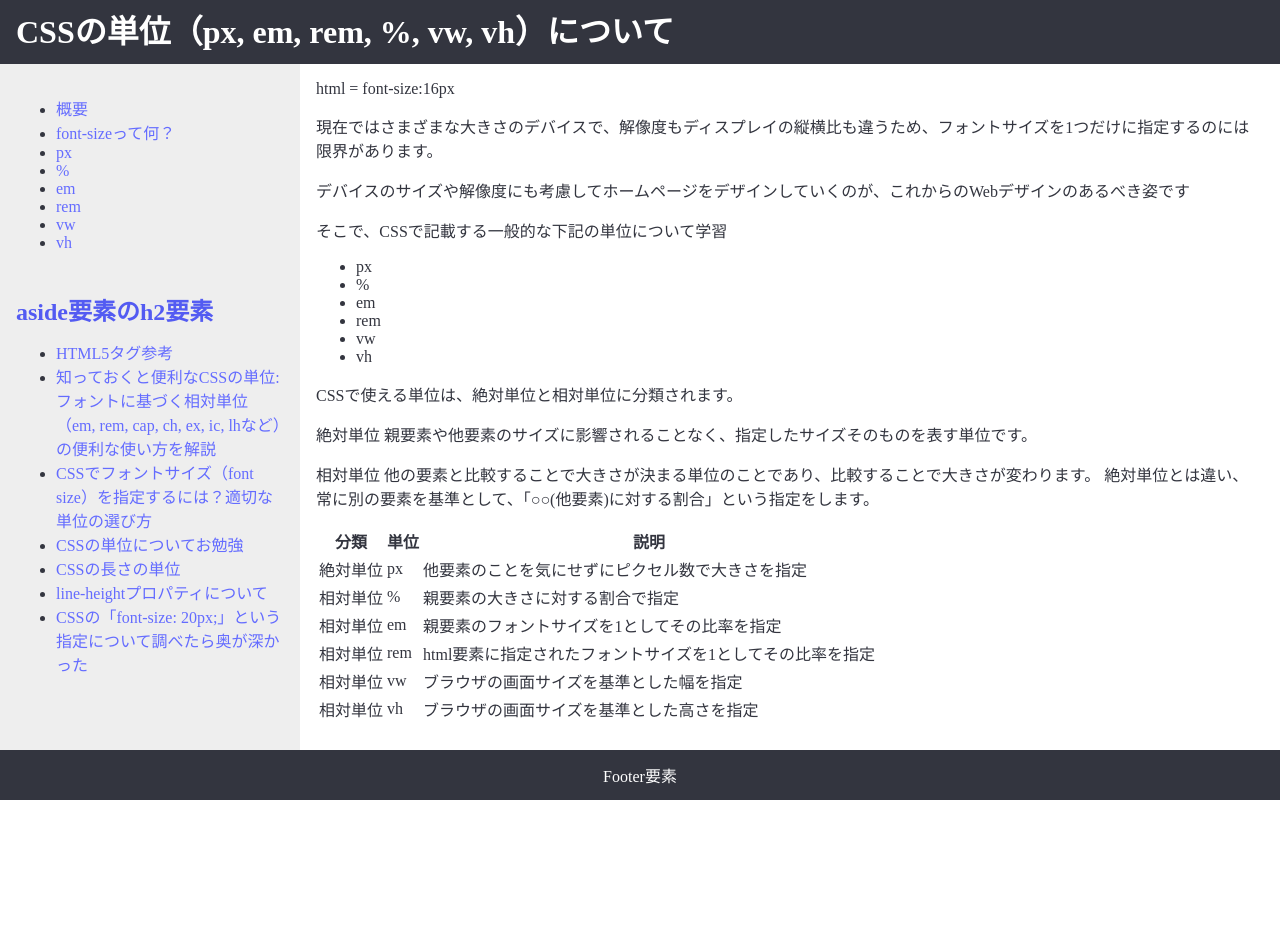
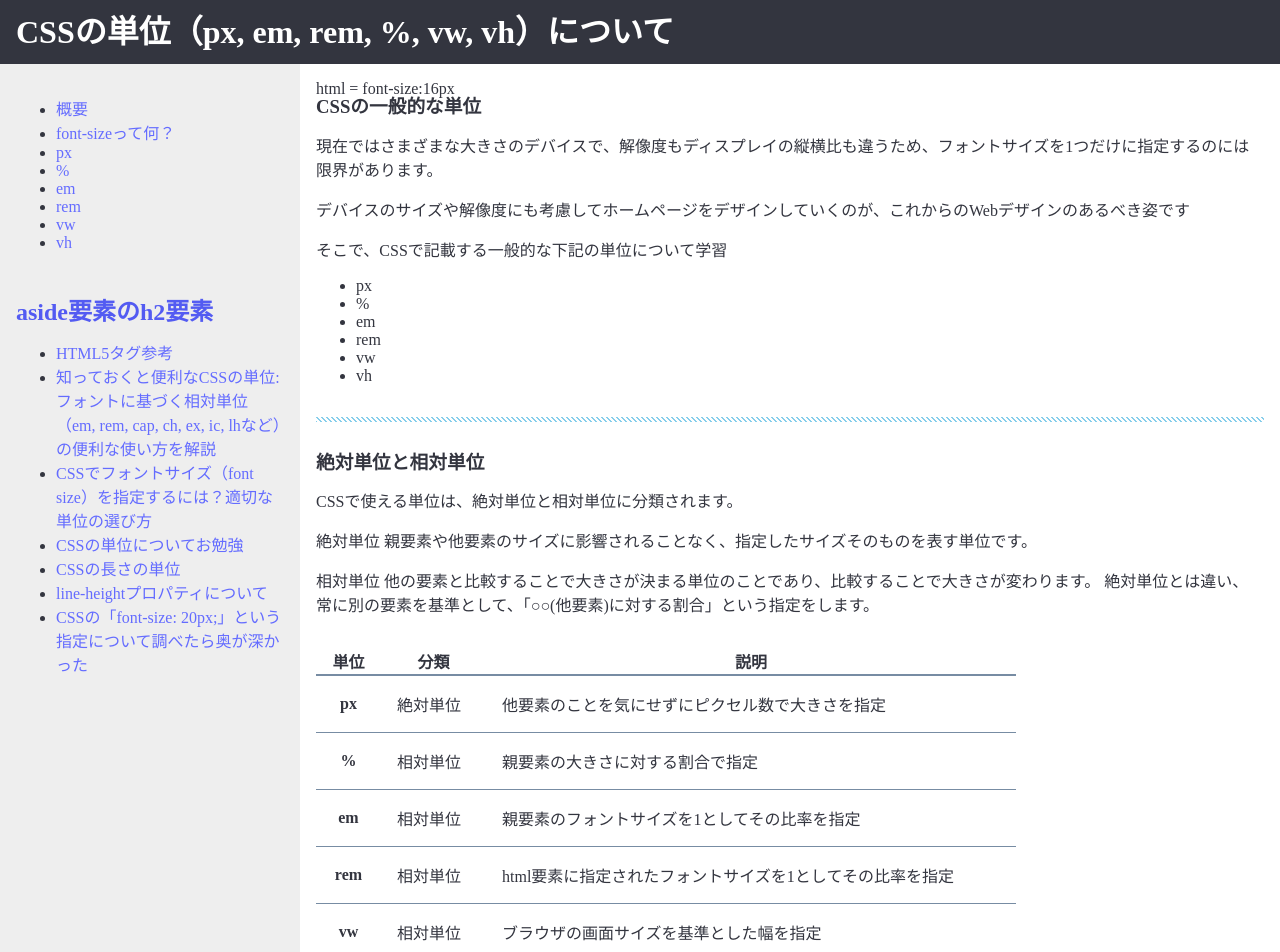
Before and after one commit to tmc-yukihide-ohta/css_study, a React (Vite) app: page / in a window 1280 px wide. Shown: the top 952 px of the page. Before the commit the page ends 800 px from the top, so only its background shows below. Built offline with nearby package versions, Linux system fonts and the light colour scheme.

Commit message:
コンテンツ作成中

```diff
--- a/src/App.scss
+++ b/src/App.scss
@@ -5,7 +5,7 @@
   width: 100%;
   height: 100vh;
   display: grid;
-  grid-template-rows: auto auto 1fr 50px;
+  grid-template-rows: 64px auto 64px;
   grid-template-columns: 300px 1fr;
 }
 
@@ -18,31 +18,38 @@ header {
 }
 
 main {
-  grid-row: 2/ 4;
+  grid-row: 2/ 3;
   grid-column: 2/ 3;
   background-color: $theme1-main-background-color;
   color:$theme1-main-font-color;
   padding: 16px;
+  height: auto;
 }
 
+.container {
+  grid-row: 2/ 3;
+  grid-column: 1/ 2;
+  display: grid;
+  grid-template-rows: auto 1fr;
+  grid-template-columns: 1fr;
   nav {
-  grid-row: 2/ 3;
+    grid-row: 1/ 2;
     grid-column: 1/ 2;
     background-color: $theme1-nav-background-color;
     color:$theme1-nav-font-color;
     padding: 16px;
   }
-
   Aside {
-  grid-row: 3/ 4;
+    grid-row: 2/ 3;
     grid-column: 1/2;
     background-color: $theme1-aside-background-color;
     color:$theme1-aside-font-color;
     padding: 16px;
   }
+}
 
 footer {
-  grid-row: 4/ 5;
+  grid-row: 3/ 4;
   grid-column: 1/ 3;
   background-color: $theme1-footer-background-color;
   color:$theme1-footer-font-color;
--- a/src/App.tsx
+++ b/src/App.tsx
@@ -16,15 +16,17 @@ function App() {
       <header>
         <Header />
       </header>
+      <div className="container">
+        <nav>
+          <Nav onComponentSelect={handleComponentSelect} />
+        </nav>
+        <aside>
+          <Aside />
+        </aside>
+      </div>
       <main>
         <Main selectedComponent={selectedComponent} />
       </main>
-      <nav>
-        <Nav onComponentSelect={handleComponentSelect} />
-      </nav>
-      <aside>
-        <Aside />
-      </aside>
       <footer>
         <Footer />
       </footer>
--- a/src/contents/OverView.module.scss
+++ b/src/contents/OverView.module.scss
@@ -1,3 +1,32 @@
-.overViewPage{
+.overViewPage {
+  //section {
+  //  margin-block-start: 2em;
+  //  margin-block-end: 2em;
+  //}
 
+  table {
+    margin-block-start: 2em;
+    border-collapse: collapse;
+    width: 100%;
+    max-width: 700px;
+
+    .heading {
+      text-align: center;
+      font-weight: bold;
+    }
+  }
+
+  th {
+    border-bottom: solid 2px #778ca3;
+  }
+
+  td {
+    padding: 1em;
+    border-bottom: solid 1px #778ca3;
+  }
+
+  hr{
+    margin-block-start: 2em;
+    margin-block-end: 2em;
+  }
 }
--- a/src/contents/Overview.tsx
+++ b/src/contents/Overview.tsx
@@ -3,6 +3,8 @@ import styles from './OverView.module.scss'
 const Overview = () => {
   return (
     <div className={styles.overViewPage}>
+      <section>
+        <h3>CSSの一般的な単位</h3>
         <p>
           現在ではさまざまな大きさのデバイスで、解像度もディスプレイの縦横比も違うため、フォントサイズを1つだけに指定するのには限界があります。
         </p>
@@ -18,6 +20,10 @@ const Overview = () => {
           <li>vw</li>
           <li>vh</li>
         </ul>
+      </section>
+      <hr />
+      <section>
+        <h3>絶対単位と相対単位</h3>
         <p>CSSで使える単位は、絶対単位と相対単位に分類されます。</p>
         <p>絶対単位 親要素や他要素のサイズに影響されることなく、指定したサイズそのものを表す単位です。</p>
         <p>
@@ -27,44 +33,45 @@ const Overview = () => {
         <table>
           <thead>
             <tr>
+              <th>単位</th>
               <th>分類</th>
-            <th>単位</th>
               <th>説明</th>
             </tr>
           </thead>
           <tbody>
             <tr>
+              <td className={styles.heading}>px</td>
               <td>絶対単位</td>
-            <td>px</td>
               <td>他要素のことを気にせずにピクセル数で大きさを指定</td>
             </tr>
             <tr>
+              <td className={styles.heading}>%</td>
               <td>相対単位</td>
-            <td>%</td>
               <td>親要素の大きさに対する割合で指定</td>
             </tr>
             <tr>
+              <td className={styles.heading}>em</td>
               <td>相対単位</td>
-            <td>em</td>
               <td>親要素のフォントサイズを1としてその比率を指定</td>
             </tr>
             <tr>
+              <td className={styles.heading}>rem</td>
               <td>相対単位</td>
-            <td>rem</td>
               <td>html要素に指定されたフォントサイズを1としてその比率を指定</td>
             </tr>
             <tr>
+              <td className={styles.heading}>vw</td>
               <td>相対単位</td>
-            <td>vw</td>
               <td>ブラウザの画面サイズを基準とした幅を指定</td>
             </tr>
             <tr>
+              <td className={styles.heading}>vh</td>
               <td>相対単位</td>
-            <td>vh</td>
               <td>ブラウザの画面サイズを基準とした高さを指定</td>
             </tr>
           </tbody>
         </table>
+      </section>
     </div>
   )
 }
--- a/src/main.scss
+++ b/src/main.scss
@@ -15,6 +15,16 @@ a {
 }
 a:hover {
   color: #535bf2;
+}
+hr {
+  margin: 0;
+  padding: 0;
+  border: 0;
+  height: 5px;
+  background-image: repeating-linear-gradient(45deg,skyblue 0, skyblue 1px, transparent 0, transparent 50%);
+  background-size: 5px 5px;
+  margin-block-start: 1em;
+  margin-block-end: 1em;
 }
 
 //body {
```
Lines whose indentation alone changed are shown as unchanged.
